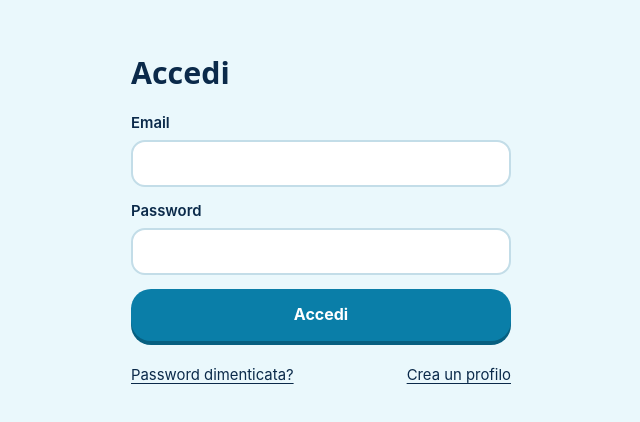
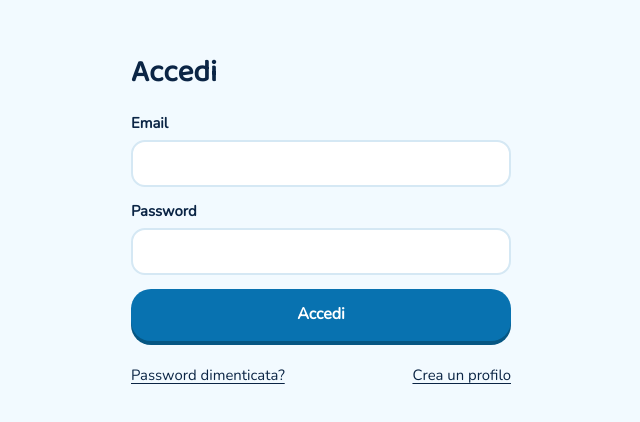
Before and after one commit to Roberto2ciancio/bere-app, a React (Vite) app: page /#/login in a window 1280 px wide. Shown: the top 422 px of the page, without its empty margins (319-959 px from the left). Built offline with nearby package versions, Linux system fonts and the light colour scheme; no server answers.

Commit message:
style: proposal palette and Baloo 2 / Nunito fonts
Co-Authored-By: Claude Opus 5.5 <noreply@anthropic.com>

```diff
--- a/package.json
+++ b/package.json
@@ -13,7 +13,8 @@
     "test:e2e": "playwright test"
   },
   "dependencies": {
-    "@fontsource-variable/bricolage-grotesque": "^5.3.0",
+    "@fontsource/baloo-2": "^5.3.0",
+    "@fontsource/nunito": "^5.3.0",
     "@supabase/supabase-js": "^2.118.0",
     "canvas-confetti": "^1.9.4",
     "motion": "^14.12.0",
--- a/src/styles/cards.css
+++ b/src/styles/cards.css
@@ -19,9 +19,9 @@
 .steps { margin: 0; padding-left: 1.3em; display: flex; flex-direction: column; gap: 6px; }
 /* Chip: etichette tonde. Il testo sui colori pieni è scuro fisso: il verde e il giallo restano chiari anche di notte. */
 .chip { display: inline-flex; align-items: center; gap: 4px; padding: 2px 10px; border-radius: 999px; background: var(--surface-2); color: var(--ink); font-size: 0.8rem; font-weight: 700; font-variant-numeric: tabular-nums; white-space: nowrap; }
-.chip-streak { background: var(--streak); color: #0b2a4a; }
+.chip-streak { background: var(--streak); color: #0b2545; }
 .chip-level, .level-badge { background: var(--reward); color: var(--on-brand); }
-.chip-points { background: var(--success); color: #0b2a4a; }
+.chip-points { background: var(--success); color: #0b2545; }
 /* Barra di avanzamento con un'onda che scorre dentro il riempimento */
 .progress { height: 12px; border-radius: 999px; background: var(--surface-2); overflow: hidden; }
 .progress > span { position: relative; display: block; height: 100%; min-width: 12px; border-radius: inherit; background: var(--water); overflow: hidden; transition: width 0.5s var(--ease-out); }
--- a/src/styles/tokens.css
+++ b/src/styles/tokens.css
@@ -1,53 +1,57 @@
 :root {
-  --bg: #eaf8fc;
+  --bg: #f2faff;
   --surface: #ffffff;
-  --surface-2: #d9eef6;
-  --ink: #0b2a4a;
-  --ink-soft: #46617a;
-  --line: #c3dde8;
-  --brand: #0a7ea8;
-  --brand-deep: #075f80;
+  --surface-2: #e1f0fa;
+  --ink: #0b2545;
+  --ink-soft: #47607d;
+  --line: #d5e8f4;
+  --brand: #0872b0;
+  --brand-deep: #065683;
   --on-brand: #ffffff;
   --success: #7cc720;
   --success-deep: #4f9a0a;
   --streak: #ffc21a;
   --danger: #c63a24;
   --danger-deep: #8f2514;
-  --line-deep: #9fc4d4;
+  --line-deep: #aecfe3;
   --reward: #7b4fd6;
-  --water: #1f93b2;
-  --water-deep: #1a7f9a;
+  --water: #19a0e8;
+  --water-deep: #1285c4;
+  --glu-water: #19a0e8;
+  --glu-body: #cfebfb;
   --radius: 20px;
   --radius-lg: 24px;
-  --shadow: 0 6px 18px rgba(10, 126, 168, 0.14);
+  --shadow: 0 6px 18px rgba(8, 114, 176, 0.14);
   --press: 4px;
   --ease-out: cubic-bezier(0.16, 1, 0.3, 1);
   --ease-spring: cubic-bezier(0.34, 1.56, 0.64, 1);
-  --display: 'Bricolage Grotesque Variable', ui-sans-serif, system-ui, sans-serif;
-  --body: ui-sans-serif, -apple-system, 'Segoe UI', system-ui, sans-serif;
+  --display: 'Baloo 2', ui-rounded, system-ui, sans-serif;
+  --body: 'Nunito', ui-sans-serif, system-ui, sans-serif;
   color-scheme: light;
 }
 
 @media (prefers-color-scheme: dark) {
   :root {
-    --bg: #0b1a33;
-    --surface: #14284a;
-    --surface-2: #1c3560;
-    --ink: #f2f7ff;
-    --ink-soft: #a9bbd6;
-    --line: #2a4470;
-    --brand: #3cc3ef;
-    --brand-deep: #2cb2de;
-    --on-brand: #06203a;
+    --bg: #071a33;
+    --surface: #0f2747;
+    --surface-2: #12305a;
+    --ink: #f2faff;
+    --ink-soft: #a9c0da;
+    --line: #1e3d66;
+    --brand: #38bdf8;
+    --brand-deep: #2fa6e0;
+    --on-brand: #071a33;
     --success: #9be02f;
     --success-deep: #7cc720;
     --streak: #ffd23f;
     --danger: #ff8a78;
     --danger-deep: #d9604d;
-    --line-deep: #0f2244;
+    --line-deep: #04122a;
     --reward: #b69bff;
-    --water: #3cc3ef;
-    --water-deep: #2fb0d8;
+    --water: #38bdf8;
+    --water-deep: #2aa6e0;
+    --glu-water: #19a0e8;
+    --glu-body: #cfebfb;
     --shadow: 0 6px 18px rgba(0, 0, 0, 0.4);
     color-scheme: dark;
   }
```
Also changed, not shown: src/main.tsx (+6 -1 lines), 2 other files (tests, documents, lock files or other folders).
